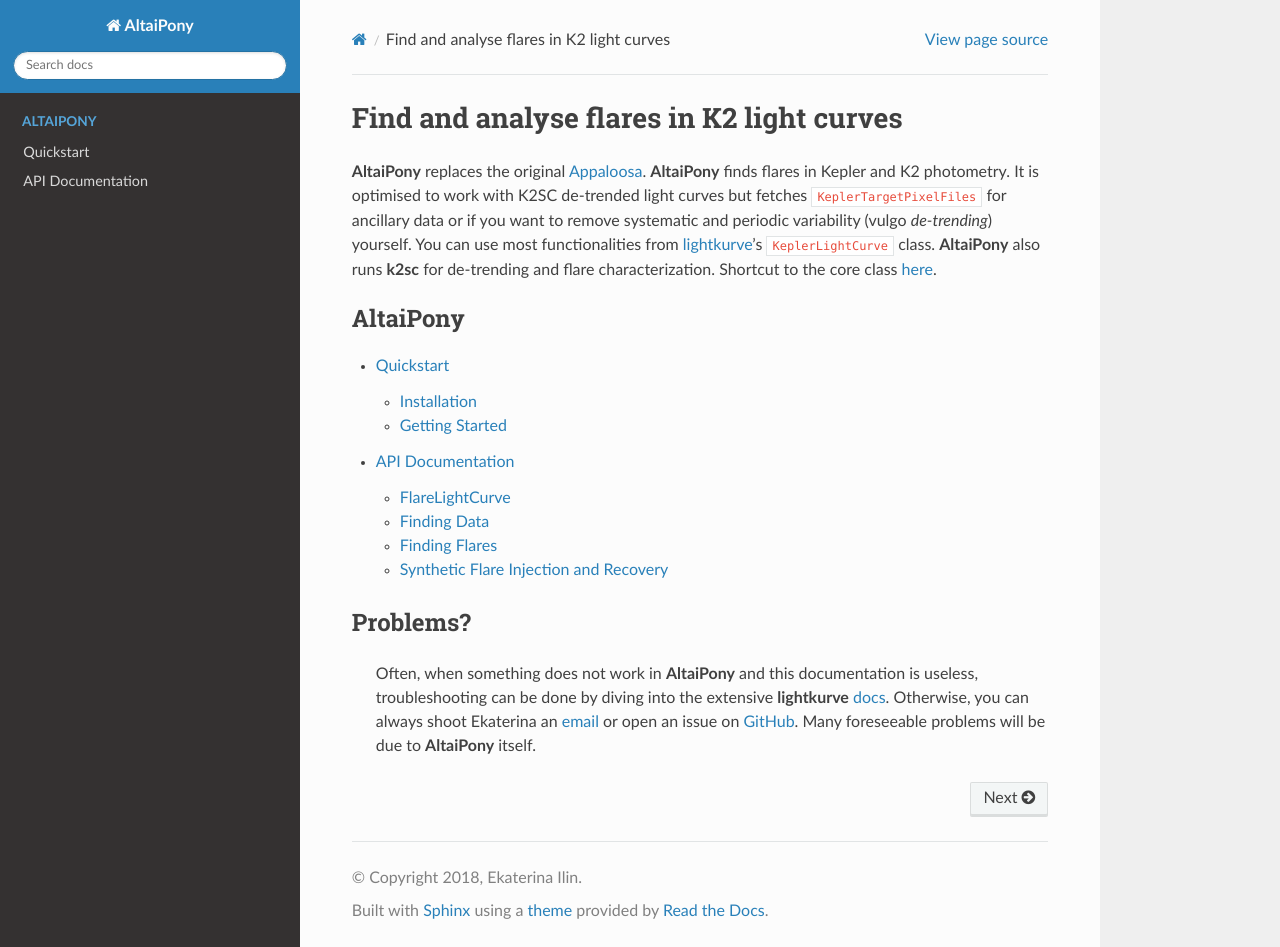
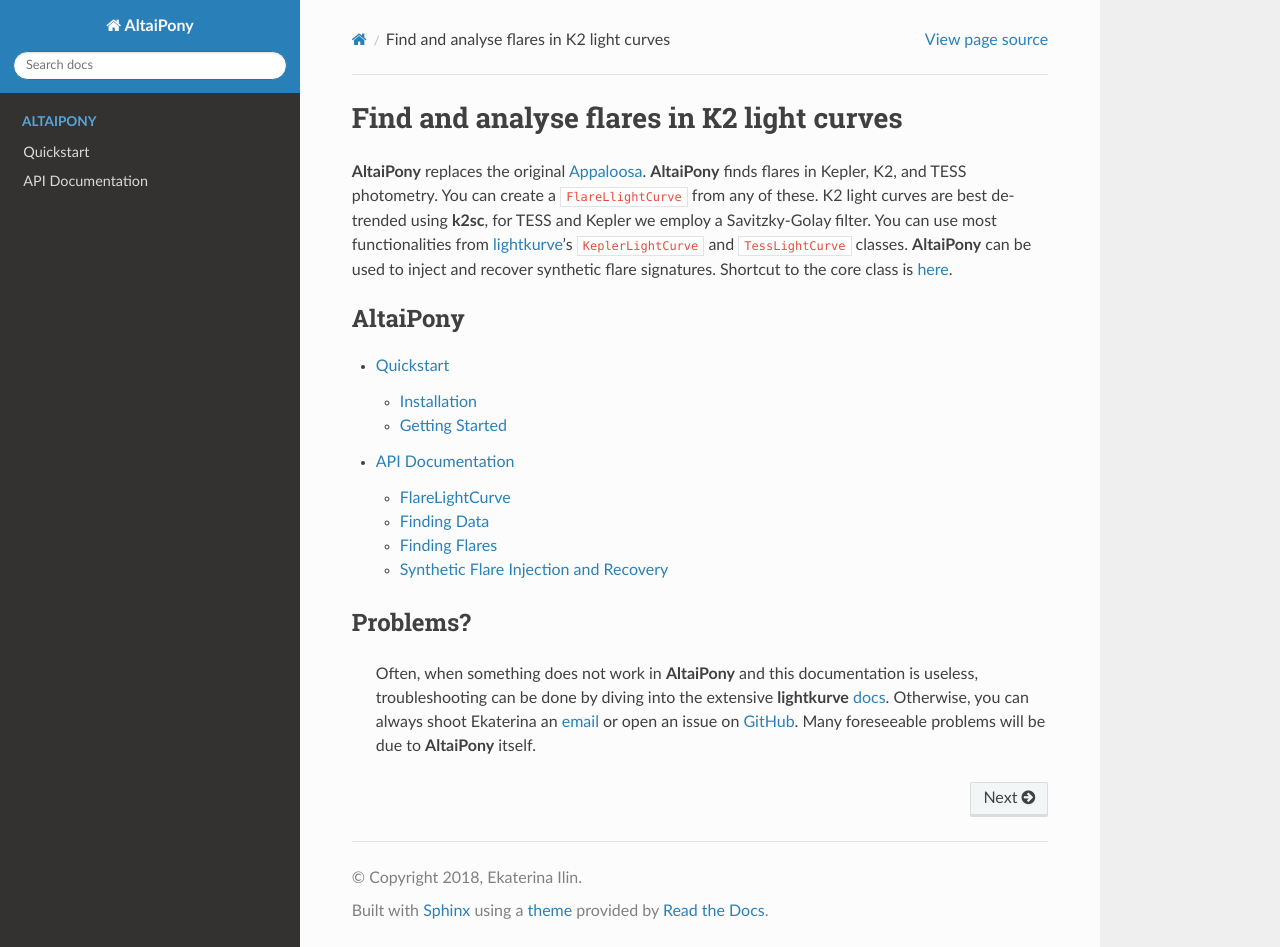
Before and after one commit to ekaterinailin/AltaiPony, a Sphinx documentation site: the page built from docs/source/index.rst, in a window 1280 px wide and 947 px high. Built offline with Sphinx 7.4.7 and the Read the Docs theme 2.0.0, drawn with Linux system fonts in a browser that asks for light colours.

Commit message:
Updated intro paragraph in docs to reflect the recent changes.

```diff
--- a/docs/source/index.rst
+++ b/docs/source/index.rst
@@ -7,7 +7,7 @@
 Find and analyse flares in K2 light curves
 ======================================================
 
-**AltaiPony** replaces the original Appaloosa_. **AltaiPony** finds flares in Kepler and K2 photometry. It is optimised to work with K2SC de-trended light curves but fetches ``KeplerTargetPixelFiles`` for ancillary data or if you want to remove systematic and periodic variability (vulgo *de-trending*) yourself. You can use most functionalities from lightkurve_'s ``KeplerLightCurve`` class. **AltaiPony** also runs **k2sc** for de-trending and flare characterization. Shortcut to the core class  here_.
+**AltaiPony** replaces the original Appaloosa_. **AltaiPony** finds flares in Kepler, K2, and TESS photometry. You can create a ``FlareLlightCurve`` from any of these. K2 light curves are best de-trended using **k2sc**, for TESS and Kepler we employ a Savitzky-Golay filter. You can use most functionalities from lightkurve_'s ``KeplerLightCurve`` and ``TessLightCurve`` classes. **AltaiPony** can be used to inject and recover synthetic flare signatures. Shortcut to the core class is here_.
 
 .. _user-docs:
 
```
